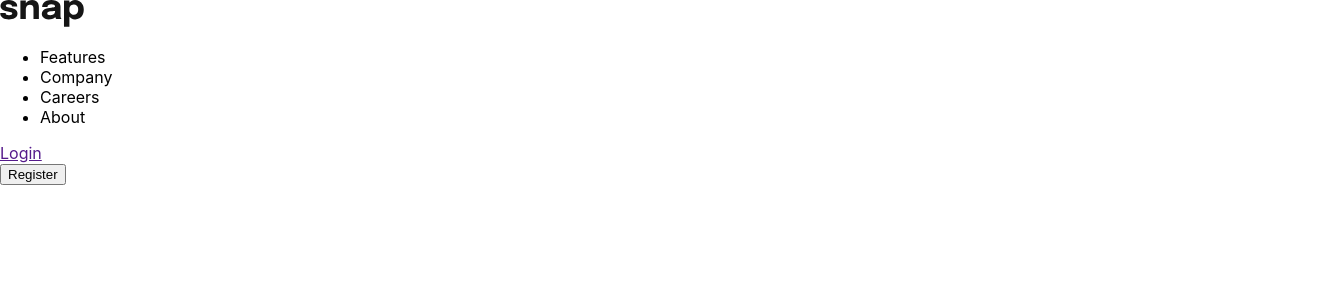
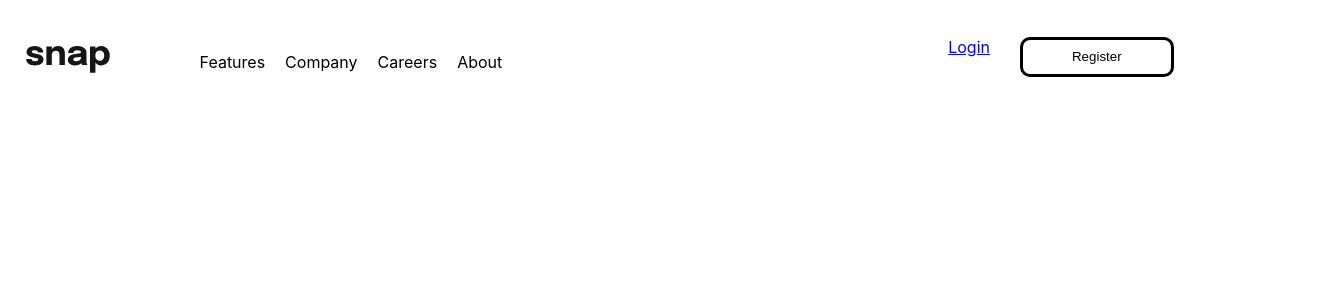
Before and after one commit to steven-mpawulo/intro-section, a React (Create React App) app: page / in a window 1280 px wide. Shown: the top 300 px of the page, 1331 px wide, since content can reach past the window. Built offline with nearby package versions, Linux system fonts and the light colour scheme.

Commit message:
works on my header styles

```diff
--- a/src/components/Header.js
+++ b/src/components/Header.js
@@ -1,21 +1,30 @@
 import React from 'react'
 import Logo from '../images/logo.svg'
+import '../styles/header.css'
 
 const Header = () => {
   return (
     <header>
         <div className="my-header">
+        <div className="my-logo">
         <img src={Logo} alt="" />
-        <ul>
+        </div>
+      <div className="my-navigation">
+      <nav>
+      <ul>
             <li>Features</li>
             <li>Company</li>
             <li>Careers</li>
             <li>About</li>
 
         </ul>
-        <a href="">Login</a>
+      </nav>
+      </div>
+        <div className="login-register">
+        <a href="#login">Login</a>
+        <button className='register'>Register</button>
         </div>
-        <button className='register'>Register</button>
+        </div>
 
     </header>
   )
--- a/src/components/IntroSection.js
+++ b/src/components/IntroSection.js
@@ -3,12 +3,12 @@ import Header from './Header'
 import Main from './Main'
 
 const IntroSection = () => {
-  return (
-    <>
-    <Header/>
-    <Main/>
-    </>
-  )
+    return (
+        <div className="main-container">
+            <Header />
+            <Main />
+        </div>
+    )
 }
 
 export default IntroSection
--- a/src/styles/header.css
+++ b/src/styles/header.css
@@ -0,0 +1,37 @@
+.my-header {
+    display: flex;
+    width: 100%;
+    align-items: center;
+    padding: 2%;
+}
+
+.my-navigation {
+    margin-left: 40px;
+    display: flex;
+    width: 40%
+}
+
+ul li {
+    display: inline-block;
+    margin: 10px
+}
+
+.login-register {
+    display: flex;
+    width: 40%;
+    height: 50px;
+    justify-content: flex-end;
+}
+
+a {
+    margin-right: 30px
+}
+
+button {
+    border: 3px, solid, black;
+    border-radius: 10px;
+    width: 30%;
+    height: 80%;
+
+    background-color: white;
+}
--- a/src/styles/intro_section.css
+++ b/src/styles/intro_section.css
@@ -0,0 +1,4 @@
+.main-container {
+    height: 100vh;
+    width: 100vw;
+}
```
